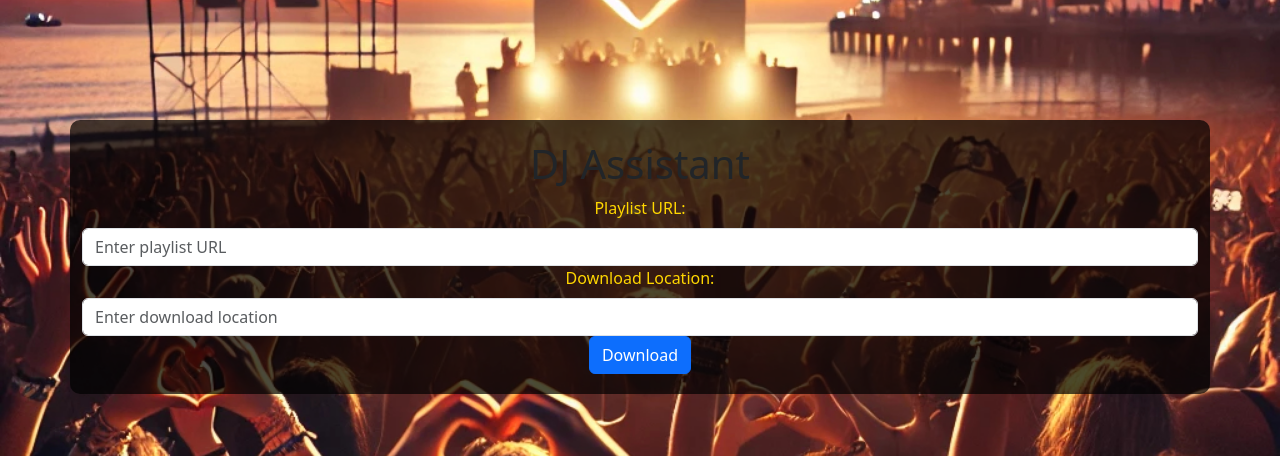
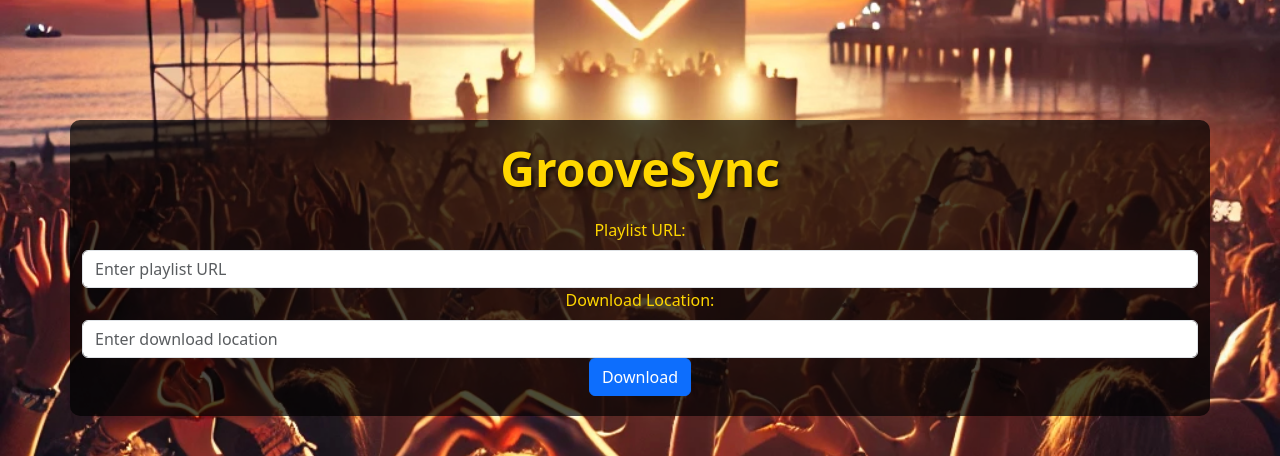
Before and after one commit to wbmccurry20/GrooveSync, a Flask app: page / in a window 1280 px wide. Shown: the top 456 px of the page. Run offline with Flask 3, Linux system fonts and the light colour scheme.

Commit message:
update banner name and style

```diff
--- a/static/styles.css
+++ b/static/styles.css
@@ -1,5 +1,5 @@
 body {
-    background-image: url('/static/images/festival_background.jpg');
+    background-image: url('/static/images/festival_background.jpg'); /* Ensure the image path is correct */
     background-size: cover;
     background-position: center;
     color: white;
@@ -9,18 +9,20 @@
     max-width: 600px;
     margin-top: 15vh;
     padding: 20px;
-    background-color: rgba(0, 0, 0, 0.7);
+    background-color: rgba(0, 0, 0, 0.7); /* Slightly transparent black background */
     border-radius: 10px;
 }
 
-h1 {
-    font-size: 2.5rem;
-    color: #FFD700; /* Gold color for the title */
+h1#banner {
+    font-size: 3rem; /* Larger font size */
+    font-weight: bold; /* Bold font weight */
+    color: #FFD700; /* Gold color */
+    text-shadow: 2px 2px 4px rgba(0, 0, 0, 0.8); /* Add a shadow for better contrast */
     margin-bottom: 20px;
 }
 
 .form-group label {
-    color: #FFD700;
+    color: #FFD700; /* Matching label color */
 }
 
 .form-control {
@@ -34,3 +36,8 @@
     border-color: #FFD700;
     color: #333;
 }
+
+.alert {
+    margin-top: 20px;
+    font-size: 1.2rem;
+}
--- a/templates/index.html
+++ b/templates/index.html
@@ -3,14 +3,18 @@
 <head>
     <meta charset="UTF-8">
     <meta name="viewport" content="width=device-width, initial-scale=1.0">
-    <title>DJ Assistant</title>
+    <title>GrooveSync</title>
     <link rel="stylesheet" href="/static/styles.css">
     <link href="https://cdn.jsdelivr.net/npm/bootstrap@5.3.0/dist/css/bootstrap.min.css" rel="stylesheet">
 </head>
 <body>
     <div class="container text-center">
-        <h1>DJ Assistant</h1>
-        <form id="download-form" method="POST" action="/download">
+        <h1 id="banner">GrooveSync</h1>
+
+        <!-- Success or Error Message -->
+        <div id="message" style="display: none;" class="alert" role="alert"></div>
+
+        <form id="download-form">
             <div class="form-group">
                 <label for="playlist-url" class="form-label">Playlist URL:</label>
                 <input type="text" id="playlist-url" name="playlist_url" class="form-control" placeholder="Enter playlist URL" required>
@@ -22,5 +26,35 @@
             <button type="submit" class="btn btn-primary">Download</button>
         </form>
     </div>
+
+    <script>
+        document.getElementById('download-form').addEventListener('submit', function(e) {
+            e.preventDefault(); // Prevent the form from submitting the default way
+
+            let form = e.target;
+            let formData = new FormData(form);
+
+            fetch('/download', {
+                method: 'POST',
+                body: formData
+            })
+            .then(response => response.json())
+            .then(data => {
+                let messageDiv = document.getElementById('message');
+                messageDiv.style.display = 'block';
+
+                if (data.success) {
+                    messageDiv.className = 'alert alert-success';
+                    messageDiv.textContent = data.message;
+                } else {
+                    messageDiv.className = 'alert alert-danger';
+                    messageDiv.textContent = data.error;
+                }
+            })
+            .catch(error => {
+                console.error('Error:', error);
+            });
+        });
+    </script>
 </body>
 </html>
```
